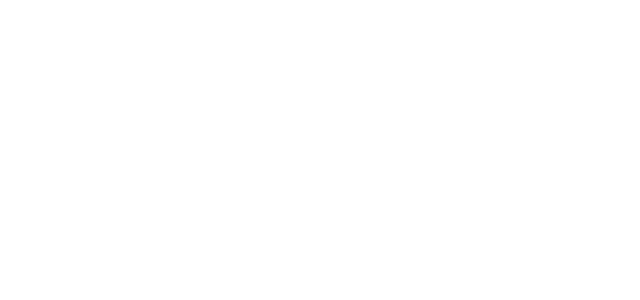
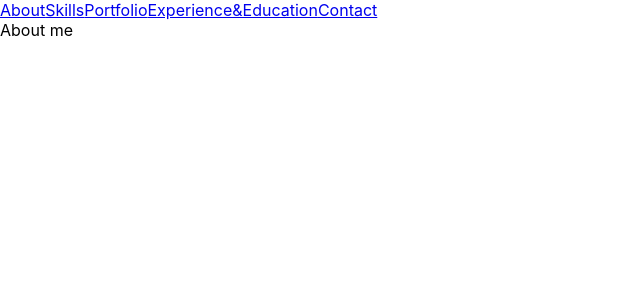
Before and after one commit to Kristina-11/Resume, a JavaScript app: page / in a window 1280 px wide. Shown: the top 300 px of the page, without its empty margins (0-640 px from the left). Built offline with nearby package versions, Linux system fonts and the light colour scheme; the HTML template or start-up script is replaced by a standard one.

Commit message:
Installed react-router-dom and applied Routes and Links inside a project.

```diff
--- a/package.json
+++ b/package.json
@@ -8,6 +8,7 @@
     "@testing-library/user-event": "^12.6.0",
     "react": "^17.0.1",
     "react-dom": "^17.0.1",
+    "react-router-dom": "^5.2.0",
     "react-scripts": "4.0.1",
     "web-vitals": "^0.2.4"
   },
--- a/src/App.js
+++ b/src/App.js
@@ -1,8 +1,25 @@
+import { BrowserRouter, Route, Switch } from "react-router-dom";
+import AboutMe from "./components/AboutMe";
+import Contact from "./components/Contact";
+import Experience from "./components/Experience";
+import Nav from "./components/Nav";
+import Portfolio from "./components/Portfolio";
+import Skills from "./components/Skills";
+
 function App() {
   return (
-    <div className="App">
-
-    </div>
+    <BrowserRouter>
+      <div className="App">
+        <Nav />
+        <Switch>
+          <Route exact path='/' component={AboutMe} />
+          <Route path='/skills' component={Skills} />
+          <Route path='/portfolio' component={Portfolio} />
+          <Route path='/work' component={Experience} />
+          <Route path='/contact' component={Contact} />
+        </Switch>
+      </div>
+    </BrowserRouter>
   );
 }
 
--- /dev/null
+++ b/src/components/AboutMe.js
@@ -0,0 +1,9 @@
+const AboutMe = () => {
+    return (
+        <div className="about">
+            About me
+        </div>
+     );
+}
+
+export default AboutMe;
--- /dev/null
+++ b/src/components/Contact.js
@@ -0,0 +1,9 @@
+const Contact = () => {
+    return (
+        <div className="nav">
+            Contact
+        </div>
+     );
+}
+
+export default Contact;
--- /dev/null
+++ b/src/components/Experience.js
@@ -0,0 +1,9 @@
+const Experience = () => {
+    return (
+        <div className="nav">
+            Experience&Education
+        </div>
+     );
+}
+
+export default Experience;
--- /dev/null
+++ b/src/components/Nav.js
@@ -0,0 +1,20 @@
+import AboutMe from "./AboutMe";
+import Skills from "./Skills";
+import Portfolio from "./Portfolio";
+import Experience from "./Experience";
+import Contact from "./Contact";
+import { Link } from "react-router-dom";
+
+const Nav = () => {
+    return (
+        <div className="nav">
+            <Link to='/'>About</Link>
+            <Link to='/skills'>Skills</Link>
+            <Link to='/portfolio'>Portfolio</Link>
+            <Link to='/work'>Experience&Education</Link>
+            <Link to='/contact'>Contact</Link>
+        </div>
+     );
+}
+
+export default Nav;
--- /dev/null
+++ b/src/components/Portfolio.js
@@ -0,0 +1,9 @@
+const Portfolio = () => {
+    return (
+        <div className="nav">
+            Portfolio
+        </div>
+     );
+}
+
+export default Portfolio;
--- /dev/null
+++ b/src/components/Skills.js
@@ -0,0 +1,9 @@
+const Skills = () => {
+    return (
+        <div className="nav">
+            Skills
+        </div>
+     );
+}
+
+export default Skills;
```
Also changed, not shown: 1 other file (tests, documents, lock files or other folders).
